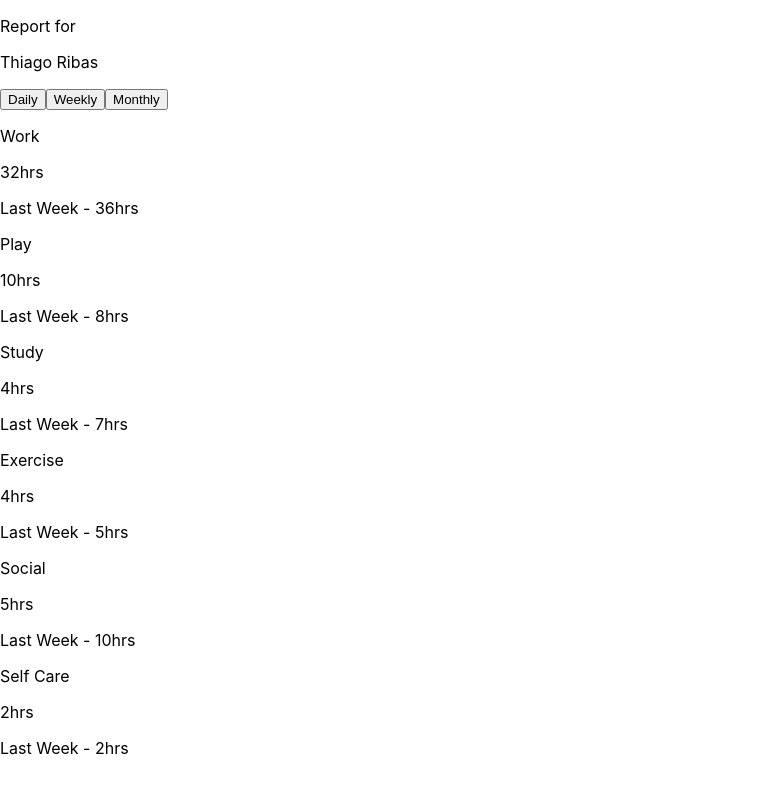
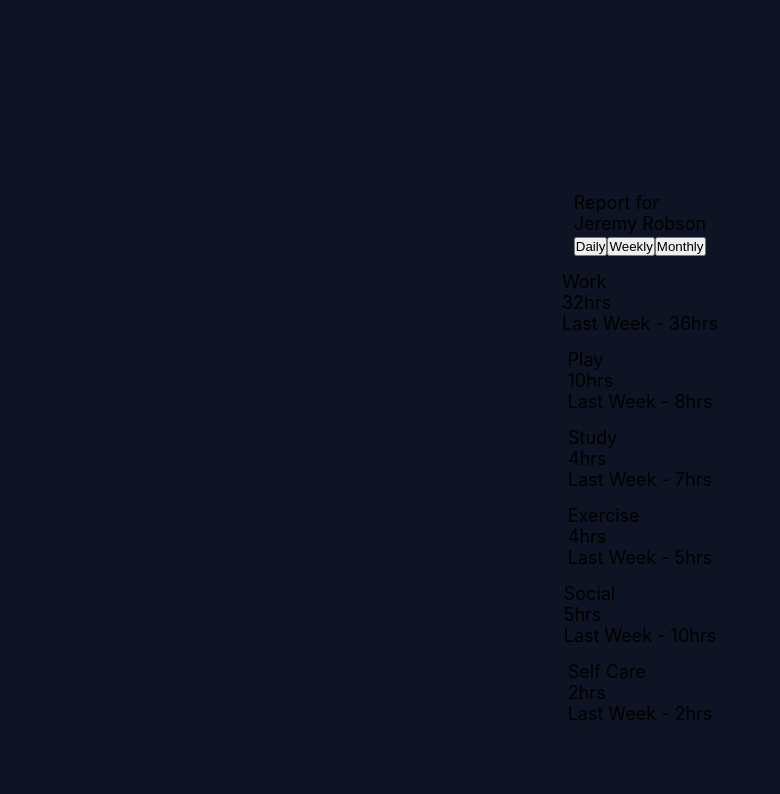
Before and after one commit to thiagoRibasMiranda/Time-tracking-dashboard, a React (Create React App) app: page / in a window 1280 px wide. Shown: the top 794 px of the page, without its empty margins (0-780 px from the left). Built offline with nearby package versions, Linux system fonts and the light colour scheme.

Commit message:
style:  added some style to App

```diff
--- a/src/App.css
+++ b/src/App.css
@@ -1,8 +1,22 @@
-.App {
-  text-align: center;
+* {
+  margin: 0%;
+  padding: 0%;
 }
 
-.App-logo {
+.App {
+  background-color: hsl(226, 43%, 10%);
+  display: flex;
+  flex-direction: column;
+  align-items: center;
+  justify-content: center;
+  font-size: 18px;
+  gap: 15px;
+  padding-top: 15%;
+  padding-bottom: 15%;
+  /* text-align: center; */
+}
+
+/* .App-logo {
   height: 40vmin;
   pointer-events: none;
 }
@@ -35,4 +49,4 @@
   to {
     transform: rotate(360deg);
   }
-}
+} */
--- a/src/App.js
+++ b/src/App.js
@@ -4,7 +4,7 @@ import CardUser from './components/CardUser/CardUser';
 import CardActivity from './components/CardActivity/CardActivity';
 
 function App() {
-  const [userName] = useState("Thiago Ribas")
+  const [userName] = useState("Jeremy Robson")
   const [data, setData] = useState([]);
   const [time, setTime] = useState("");
   const [period, setPeriod] = useState("");
@@ -32,7 +32,7 @@ function App() {
   }, [])
 
   return (
-    <div>
+    <div className='App'>
       <CardUser name={userName} onPress={handleEvent} data-testid="card-user" />
       {
         data.map((d, index) =>
```
